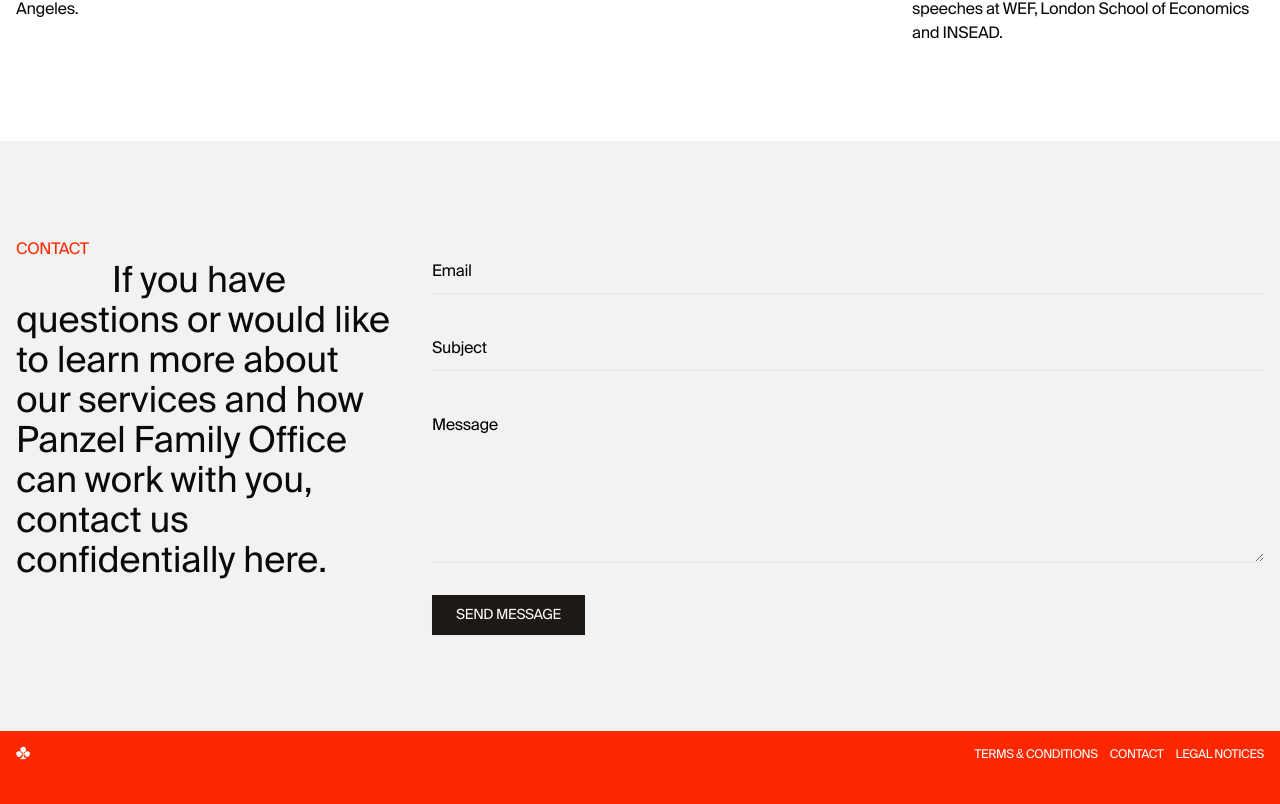
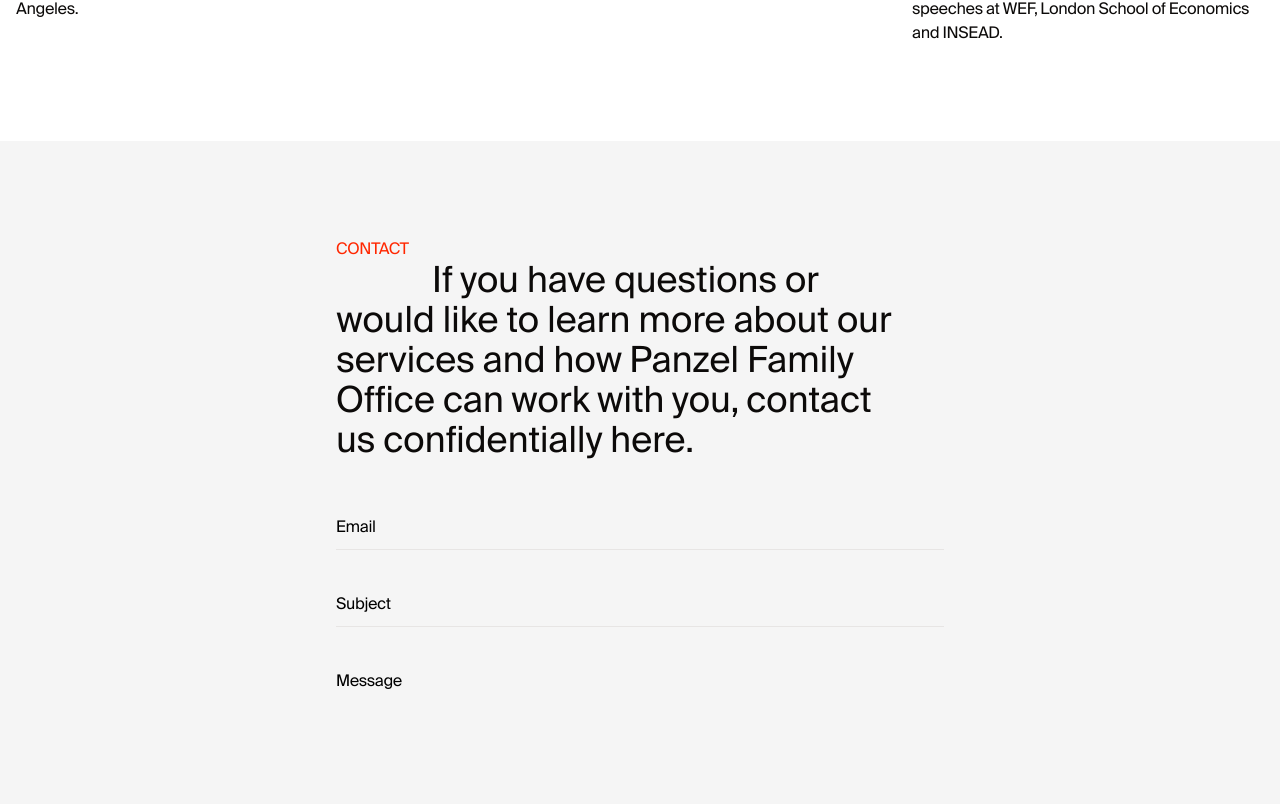
Before and after one commit to leandesigngmbh/panzel-family-office-2, a Next.js app: page / in a window 1280 px wide. Shown: the part 7696-8500 px from the top of the page. Built offline with nearby package versions, Linux system fonts and the light colour scheme.

Commit message:
modified contact

```diff
--- a/src/components/molecules/Contact.tsx
+++ b/src/components/molecules/Contact.tsx
@@ -4,8 +4,9 @@ const Contact = () => {
   return (
     <section
       id="contact"
-      className="w-full md:px-4 p-2 py-24 grid gap-8 md:gap-0 md:grid-cols-3 bg-black/5"
+      className="w-full flex bg-neutral-100 md:px-4 px-2 py-24 flex-col gap-8"
     >
+      <div className="flex flex-col gap-8 max-w-2/3 mx-auto">
         <div className="flex flex-col w-full pr-8">
           <h2 className="whitespace-nowrap uppercase text-base text-red">
             Contact
@@ -51,6 +52,7 @@ const Contact = () => {
             Send message
           </Button>
         </form>
+      </div>
     </section>
   );
 };
```
Lines whose indentation alone changed are shown as unchanged.
